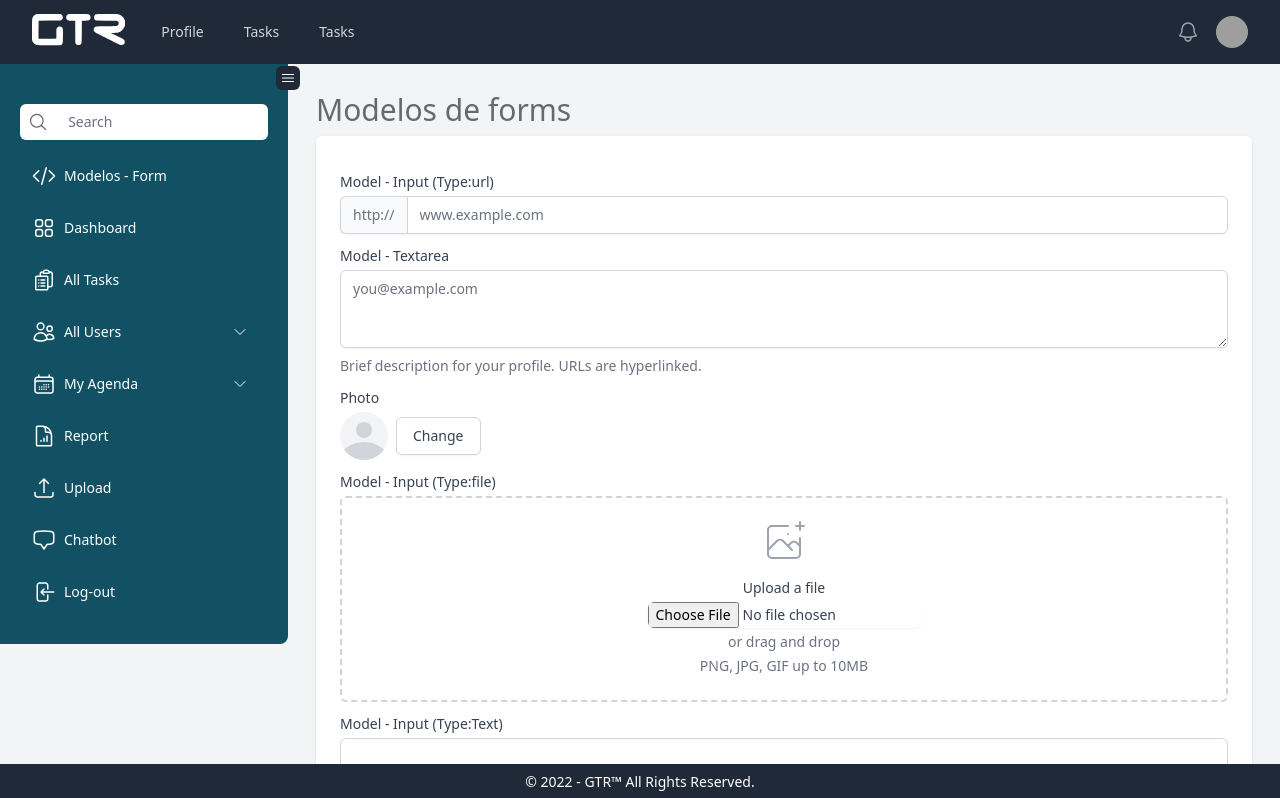
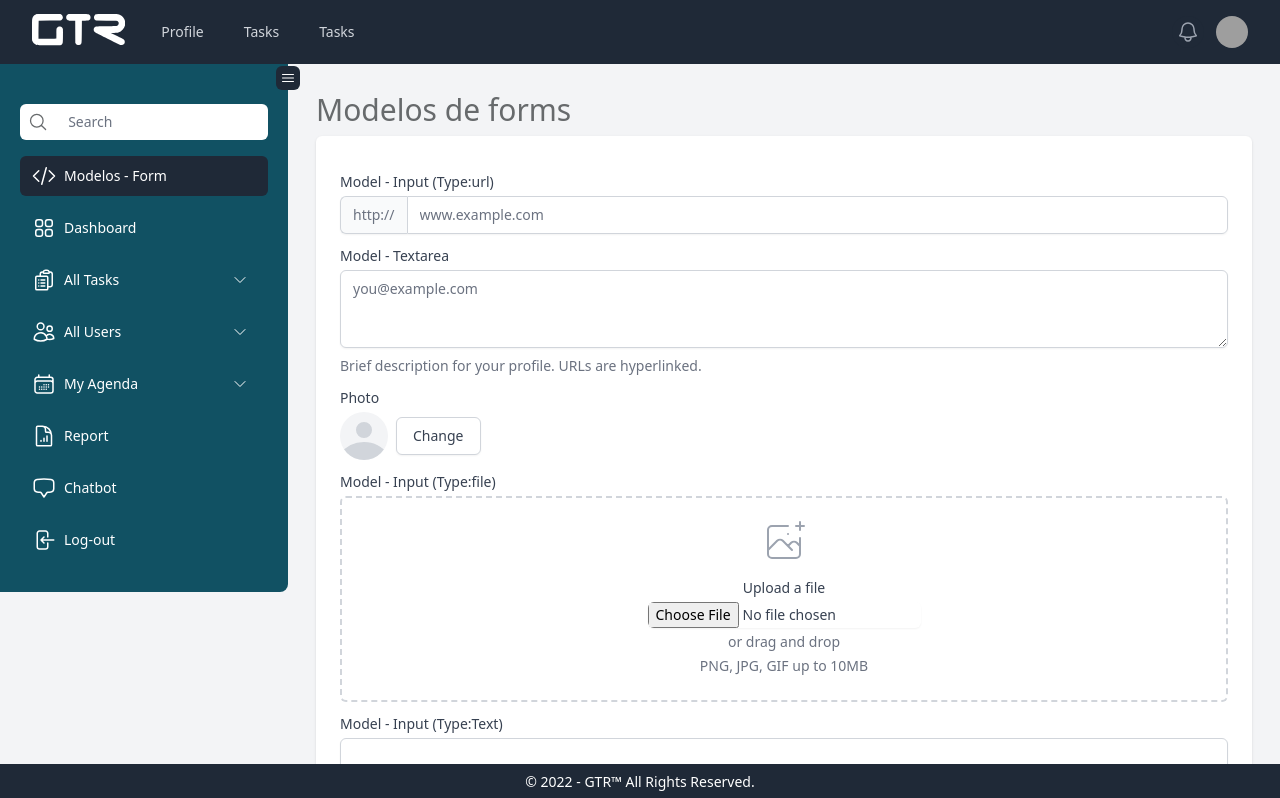
Before and after one commit to DemetriusJayme/GTR_FRONT, a React (Create React App) app: page /template/forms in a window 1280 px wide. Shown: the top 798 px of the page. Built offline with nearby package versions, Linux system fonts and the light colour scheme; grey boxes are pictures that could not be loaded.

Commit message:
Structure

```diff
--- a/src/components/structure/SideBar.js
+++ b/src/components/structure/SideBar.js
@@ -10,14 +10,12 @@ import {
   ClipboardDocumentListIcon,
   CalendarDaysIcon,
   DocumentChartBarIcon,
-  ArrowUpTrayIcon,
   CodeBracketIcon,
   MagnifyingGlassIcon,
   UsersIcon,
   UserGroupIcon,
   PresentationChartLineIcon,
   DocumentPlusIcon,
-  ClockIcon,
 } from "@heroicons/react/24/outline";
 import SubMenu from "./SubMenu";
 
@@ -28,18 +26,31 @@ function SideBar() {
     {
       name: "Modelos - Form",
       icon: CodeBracketIcon,
-      to: "/model-form",
+      to: "/template/forms",
     },
     { name: "Dashboard", icon: Squares2X2Icon, to: "/" },
     {
       name: "All Tasks",
       icon: ClipboardDocumentListIcon,
-      to: "/task-up",
+      to: "/task",
+      submenu: true,
+      submenuItems: [
+        {
+          name: "Add Task",
+          icon: ClipboardDocumentListIcon,
+          to: "/add-task",
+        },
+        {
+          name: "Details Task",
+          icon: ClipboardDocumentListIcon,
+          to: "/task/:id",
+        },
+      ],
     },
     {
       name: "All Users",
       icon: UsersIcon,
-      to: "/all-users",
+      to: "/users",
       submenu: true,
       submenuItems: [
         {
@@ -48,32 +59,27 @@ function SideBar() {
           to: "/add-user",
         },
         {
-          name: "Creat Group",
+          name: "Edit User",
           icon: UserGroupIcon,
-          to: "/group-user",
+          to: "/edit-user",
         },
         {
           name: "Statistic Users",
           icon: PresentationChartLineIcon,
-          to: "/statistic-users",
+          to: "/user/:id",
         },
       ],
     },
     {
       name: "My Agenda",
       icon: CalendarDaysIcon,
-      to: "/calendar",
+      to: "/agenda",
       submenu: true,
       submenuItems: [
         {
-          name: "Add Event",
+          name: "Add Task",
           icon: DocumentPlusIcon,
-          to: "/add-event",
-        },
-        {
-          name: "Deadline",
-          icon: ClockIcon,
-          to: "/event-deadline",
+          to: "/add-task",
         },
       ],
     },
@@ -81,12 +87,6 @@ function SideBar() {
       name: "Report",
       icon: DocumentChartBarIcon,
       to: "/report",
-    },
-
-    {
-      name: "Upload",
-      icon: ArrowUpTrayIcon,
-      to: "/fileUpload",
     },
     {
       name: "Chatbot",
@@ -96,7 +96,7 @@ function SideBar() {
     {
       name: "Log-out",
       icon: ArrowLeftOnRectangleIcon,
-      to: "/log",
+      to: "/log-out",
     },
   ];
 
@@ -108,7 +108,8 @@ function SideBar() {
       <div
         className={`bg-blue rounded-br-lg  p-5 pt-10  relative duration-300 ${
           open ? "w-72" : "w-20"
-        }`}>
+        }`}
+      >
         <Bars3Icon
           className={`bg-dark-blue  text-white text-2xl rounded-md absolute -right-3   h-6 w-6 p-1 cursor-pointer top-0.5 hover:bg-orange ${
             !open && "rotate-180"
@@ -152,7 +153,8 @@ function SideBar() {
                     : "mb-3 h-10 rounded-md "
                 }`
                     )
-                  }>
+                  }
+                >
                   <div className="flex items-center">
                     <item.icon
                       className={`h-6 w-6 mr-2 ${!open && "h-10 w-10 m-0 p-2"}`}
--- /dev/null
+++ b/src/pages/agenda/AgendaPage.js
@@ -0,0 +1,5 @@
+function AgendaPage() {
+  return <>Agenda Page</>;
+}
+
+export default AgendaPage;
--- /dev/null
+++ b/src/pages/chatbot/ChatBotPage.js
@@ -0,0 +1,5 @@
+function ChatBotPage() {
+  return <>ChatBot Page</>;
+}
+
+export default ChatBotPage;
--- /dev/null
+++ b/src/pages/report/ReportPage.js
@@ -0,0 +1,5 @@
+function ReportPage() {
+  return <>Report Page</>;
+}
+
+export default ReportPage;
--- a/src/routes/app.routes.js
+++ b/src/routes/app.routes.js
@@ -15,6 +15,12 @@ import ListUserPage from "../pages/user/ListUserPage";
 import AddUserPage from "../pages/user/AddUserPage";
 import EditUserPage from "../pages/user/EditUserPage";
 import DetailsUserPage from "../pages/user/DetailsUserPage";
+/* Agenda */
+import AgendaPage from "../pages/agenda/AgendaPage";
+/* Reports */
+import ReportPage from "../pages/report/ReportPage";
+/* ChatBot */
+import ChatBotPage from "../pages/chatbot/ChatBotPage";
 /* Templates */
 import FormsPage from "../pages/template/FormsPage";
 /* ErrorPage */
@@ -26,21 +32,26 @@ function AppRoutes() {
       <Route path="/" element={<HomePage />} />
       {/* Controlers */}
       <Route path="/login" element={<LoginPage />} />
+      <Route path="/log-out" element={<LoginPage />} />
       <Route path="/notification" element={<NotificationPage />} />
       <Route path="/signup" element={<SignUpPage />} />
       <Route path="/profile" element={<ProfilePage />} />
       <Route path="*" element={<ErrorPage />} />
       {/* Tasks */}
-      <Route path="/listtask" element={<ListTaskPage />} />
-      <Route path="/addtask" element={<AddTaskPage />} />
+      <Route path="/task" element={<ListTaskPage />} />
+      <Route path="/add-task" element={<AddTaskPage />} />
       <Route path="/task/:id" element={<DetailsTask />} />
       {/* User */}
-      <Route path="/listuser" element={<ListUserPage />} />
-      <Route path="/adduser" element={<AddUserPage />} />
-      <Route path="/edituser" element={<EditUserPage />} />
+      <Route path="/users" element={<ListUserPage />} />
+      <Route path="/add-user" element={<AddUserPage />} />
+      <Route path="/edit-user" element={<EditUserPage />} />
       <Route path="/user/:id" element={<DetailsUserPage />} />
       {/* Agenda */}
+      <Route path="/agenda" element={<AgendaPage />} />
       {/* Reports */}
+      <Route path="/report" element={<ReportPage />} />
+      {/* ChatBot */}
+      <Route path="/chatbot" element={<ChatBotPage />} />
       {/* Templates */}
       <Route path="/template/forms" element={<FormsPage />} />
     </Routes>
```
